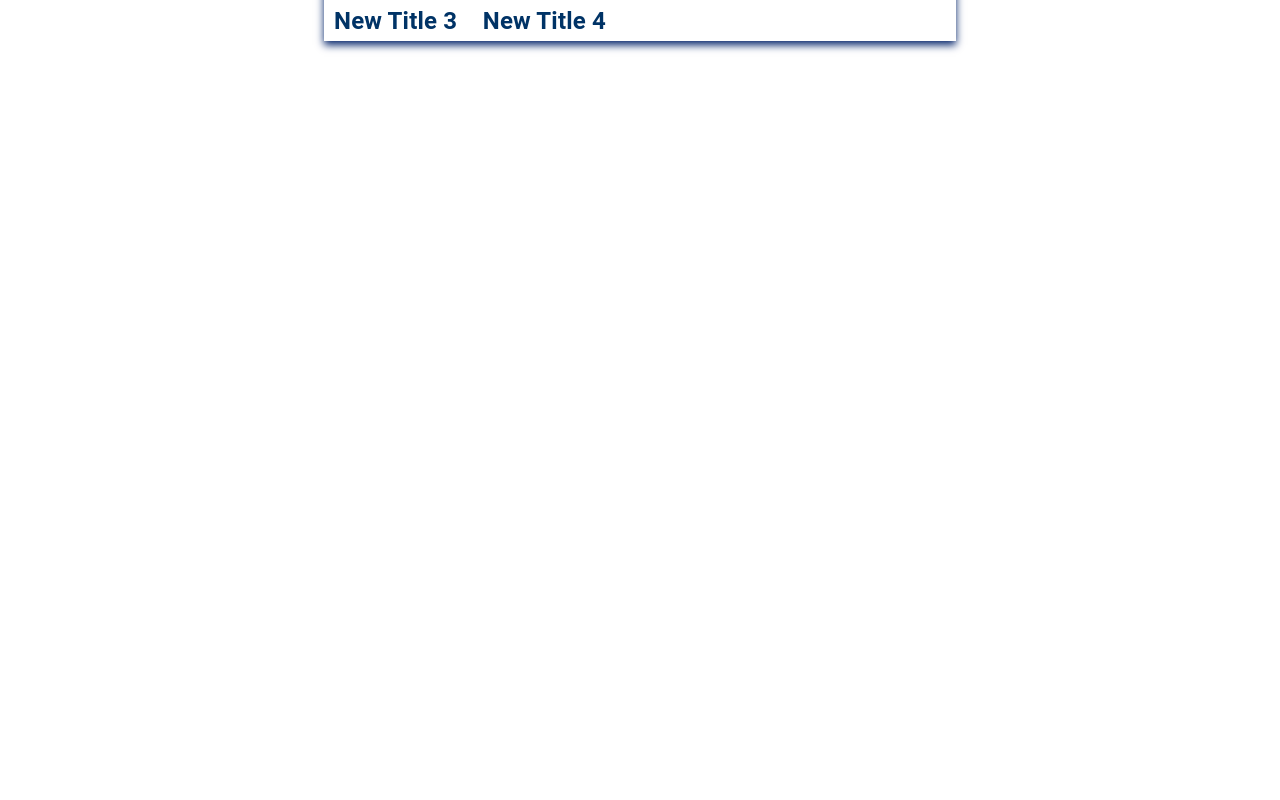
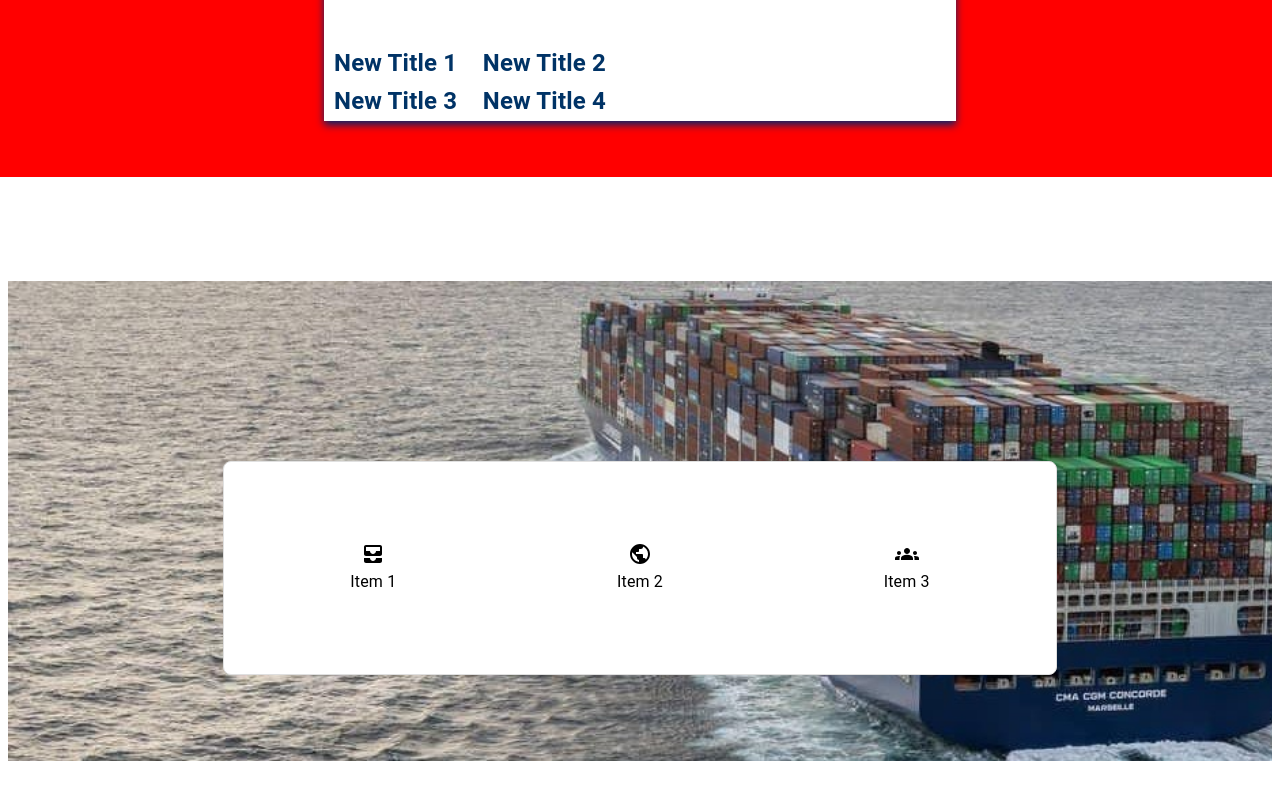
Before and after one commit to Mario11h/Final_Summary, a React (Create React App) app in the folder P-app/: page / in a window 1280 px wide. Shown: the part 628-1428 px from the top of the page. Before the commit the page ends 813 px from the top, so only its background shows below. Built offline with nearby package versions, Linux system fonts and the light colour scheme.

Commit message:
fix+HomePage

```diff
--- a/P-app/src/App.tsx
+++ b/P-app/src/App.tsx
@@ -2,7 +2,6 @@ import React from 'react';
 import { BrowserRouter as Router, Route, Routes } from 'react-router-dom';
 import HomePage from './Components/HomePage/HomePage'; // Your new home page component
 import MainApp from './MainApp';   // Renamed from App.tsx to MainApp.tsx
-
 
 const App: React.FC = () => {
   return (
--- a/P-app/src/Components/Assets/DummyData.ts
+++ b/P-app/src/Components/Assets/DummyData.ts
@@ -12,6 +12,10 @@ export const images = [
     id: 2,
     imageUrl: CMA_CGM4,
   },
+  {
+    id: 3,
+    imageUrl: CMA_CGM2,
+  }
 
 
 ];
--- a/P-app/src/Components/HomePage/HomePage.tsx
+++ b/P-app/src/Components/HomePage/HomePage.tsx
@@ -1,7 +1,10 @@
 import React from 'react';
-import { Button, Grid, Typography } from '@mui/material';
+import { Box, Button, Grid, Typography } from '@mui/material';
 import LogoutIcon from '@mui/icons-material/Logout';
 import { images } from '../Assets/DummyData';
+import AllInboxIcon from '@mui/icons-material/AllInbox';
+import PublicIcon from '@mui/icons-material/Public';
+import GroupsIcon from '@mui/icons-material/Groups';
 import {
   AbsoluteBox,
   FlexBox,
@@ -10,12 +13,13 @@ import {
   CenteredTypography,
   StyledTitles
 } from './HomePageStyles';
+import { StyledBox } from '../styledComponents/styledContainer';
 
 const HomePage: React.FC = () => {
   return (
     <div>
       <Grid container spacing={3}>
-        <Grid item xs={12}>
+        <Grid item xs={12} >
           <AbsoluteBox style={{ backgroundImage: `url(${images[0].imageUrl})` }} />
 
           <FlexBox>
@@ -42,7 +46,7 @@ const HomePage: React.FC = () => {
           </BackgroundBox>
         </Grid>
 
-        <Grid item container xs={12} sx={{ height: '40vh', transform: 'translateY(-80px)', justifyContent: 'center' }}>
+        <Grid item container xs={12} sx={{ height: '40vh', backgroundColor : 'red', transform: 'translateY(-80px)', justifyContent: 'center' }}>
           <Grid item xs={6} sx={{ backgroundColor: 'white', height: '30vh', boxShadow: '0 4px 8px rgba(4, 36, 106, 1)', display: 'flex', flexDirection: 'column', justifyContent: 'space-between', alignItems: 'flex-start', paddingRight: '350px' }}>
             <Grid container sx={{ display: 'flex', justifyContent: 'space-between' }}>
               <StyledTitles variant="h6">Category</StyledTitles>
@@ -57,6 +61,37 @@ const HomePage: React.FC = () => {
             </Grid>
           </Grid>
         </Grid>
+        <Grid item xs={12} >
+        <BackgroundBox style={{ backgroundImage: `url(${images[2].imageUrl})` }}></BackgroundBox>
+        <StyledBox
+      sx={{
+        backgroundColor: 'white',
+        boxShadow:'revert',
+        borderRadius: 2,
+        maxWidth: 800,
+        margin: '0 auto',
+        transform: 'translateY(-300px)',
+      }}
+    >
+      <Grid container >
+        <Grid item xs={4}>
+          <Box sx={{ padding: 8, textAlign: 'center' }}>
+          <AllInboxIcon/><Typography>Item 1</Typography>
+          </Box>
+        </Grid>
+        <Grid item xs={4}>
+          <Box sx={{ padding: 8, textAlign: 'center' }}>
+          <PublicIcon/><Typography>Item 2</Typography>
+          </Box>
+        </Grid>
+        <Grid item xs={4}>
+          <Box sx={{ padding: 8, textAlign: 'center' }}>
+          <GroupsIcon/><Typography>Item 3</Typography>
+          </Box>
+        </Grid>
+      </Grid>
+    </StyledBox>
+        </Grid>
       </Grid>
     </div>
   );
--- a/P-app/src/Components/HomePage/HomePageStyles.ts
+++ b/P-app/src/Components/HomePage/HomePageStyles.ts
@@ -26,7 +26,7 @@ export const LogoutBox = styled('div')({
 
 export const BackgroundBox = styled('div')({
   width: '100%',
-  height: '50vh',
+  height: '60vh',
   backgroundSize: 'cover',
   display: 'flex',
   alignItems: 'center',
--- a/P-app/src/Components/NamesMenu.tsx
+++ b/P-app/src/Components/NamesMenu/NamesMenu.tsx
@@ -5,22 +5,21 @@ import Menu from '@mui/material/Menu';
 import MenuItem from '@mui/material/MenuItem';
 import MoreVertIcon from '@mui/icons-material/MoreVert';
 import { useNavigate } from 'react-router-dom';
-import { RootState, AppDispatch } from '../store';
-import { fetchProjects } from '../features/projectSlice';
+import { RootState, AppDispatch } from '../../store';
+import { fetchProjects } from '../../features/projectSlice';
 
 const ITEM_HEIGHT = 48;
 
 export default function LongMenu() {
   const dispatch: AppDispatch = useDispatch();
   const navigate = useNavigate();
-  const projects = useSelector((state: RootState) => state.projects.projects);
-  const isLoading = useSelector((state: RootState) => state.projects.isLoading);
+  const { projects, isLoading, error } = useSelector((state: RootState) => state.projects);
 
   useEffect(() => {
-    if (projects.length === 0) {
+    if (projects.length === 0 && !isLoading) {
       dispatch(fetchProjects());
     }
-  }, [dispatch, projects.length]);
+  }, [dispatch, projects.length, isLoading]);
 
   const [anchorEl, setAnchorEl] = React.useState<null | HTMLElement>(null);
   const open = Boolean(anchorEl);
@@ -34,8 +33,7 @@ export default function LongMenu() {
   };
 
   const handleProjectClick = (projectId: number) => {
-    // Convert projectId from number to string before navigating
-    navigate(`/projects/${projectId.toString()}`);
+
     handleClose();
   };
 
@@ -59,17 +57,17 @@ export default function LongMenu() {
         anchorEl={anchorEl}
         open={open}
         onClose={handleClose}
-        slotProps={{
-          paper: {
-            style: {
-              maxHeight: ITEM_HEIGHT * 4.5,
-              width: '20ch',
-            },
+        PaperProps={{
+          style: {
+            maxHeight: ITEM_HEIGHT * 4.5,
+            width: '20ch',
           },
         }}
       >
         {isLoading ? (
           <MenuItem disabled>Loading...</MenuItem>
+        ) : error ? (
+          <MenuItem disabled>Error: {error}</MenuItem>
         ) : (
           projects.map((project) => (
             <MenuItem key={project.id} onClick={() => handleProjectClick(project.id)}>
--- a/P-app/src/Components/ProjectDetails/ProjectHeader.tsx
+++ b/P-app/src/Components/ProjectDetails/ProjectHeader.tsx
@@ -78,7 +78,7 @@ const ProjectHeader: React.FC<ProjectHeaderProps> = ({
       {mode === "edit" ? (
         <OngoingText status={status}>
         <Field name="status" initialValue={status}>
-          {({ input,meta }) => (
+          {({ input, meta }) => (
             <FormControl fullWidth variant="standard" sx={{ width: '100%' }}>
               <InputLabel shrink>{generateLabel("Status", true)}</InputLabel>
               <Select
@@ -100,6 +100,7 @@ const ProjectHeader: React.FC<ProjectHeaderProps> = ({
           )}
         </Field>
       </OngoingText>
+
       ) : (
         <OngoingText status={status}>{status}</OngoingText>
       )}
--- a/P-app/src/Components/styledComponents/styledText.ts
+++ b/P-app/src/Components/styledComponents/styledText.ts
@@ -99,6 +99,20 @@ export const OngoingText = styled(Typography)<{ status: string }>(({ status }) =
   padding: '5px 10px',
   display: 'inline-block',
   marginRight: 0,
+  boxShadow: (() => {
+    switch (status) {
+      case 'ONGOING':
+        return '0px 4px 15px rgba(226, 1, 1, 0.5)';
+      case 'ON HOLD':
+        return '0px 4px 15px rgba(7, 62, 183, 0.5)';
+      case 'FINISHED':
+        return '0px 4px 15px rgba(4, 164, 132, 0.5)';
+      case 'REQUESTED':
+        return '0px 4px 15px rgba(61, 34, 53, 0.5)';
+      default:
+        return 'none';
+    }
+  })(),
 }));
 
 export const CalibriBoldNavy14 = styled(Typography)({
--- a/P-app/src/MainApp.tsx
+++ b/P-app/src/MainApp.tsx
@@ -18,7 +18,7 @@ import './App.css';
 import { images } from './Components/Assets/DummyData';
 import ProjectHeader from './Components/ProjectDetails/ProjectHeader';
 import OverviewSection from './Components/ProjectDetails/OverviewSection';
-import NamesMenu from './Components/NamesMenu';
+import NamesMenu from './Components/NamesMenu/NamesMenu';
 
 const MainApp: React.FC = () => {
   const dispatch = useDispatch<AppDispatch>();
@@ -220,6 +220,21 @@ const MainApp: React.FC = () => {
   }
 
   return (
+    <>
+    <style>
+        {`
+          @media print {
+            @page {
+              size: 70cm 70cm;
+            }
+            .pdf-page {
+              width: 50cm;
+              height: 60cm;
+              overflow: hidden;
+            }
+          }
+        `}
+      </style>
     <Container style={{ minWidth: "100%" }}>
       <Box
         sx={{
@@ -321,6 +336,7 @@ const MainApp: React.FC = () => {
       </Dialog>
 
     </Container>
+    </>
   );
 };
 
```
Also changed, not shown: P-app/src/Components/NewProjectForm.tsx (+36 -18 lines), P-app/src/api/data.json (+49 -3 lines), P-app/src/Components/Assets/CMA_CGM1.jpeg.
